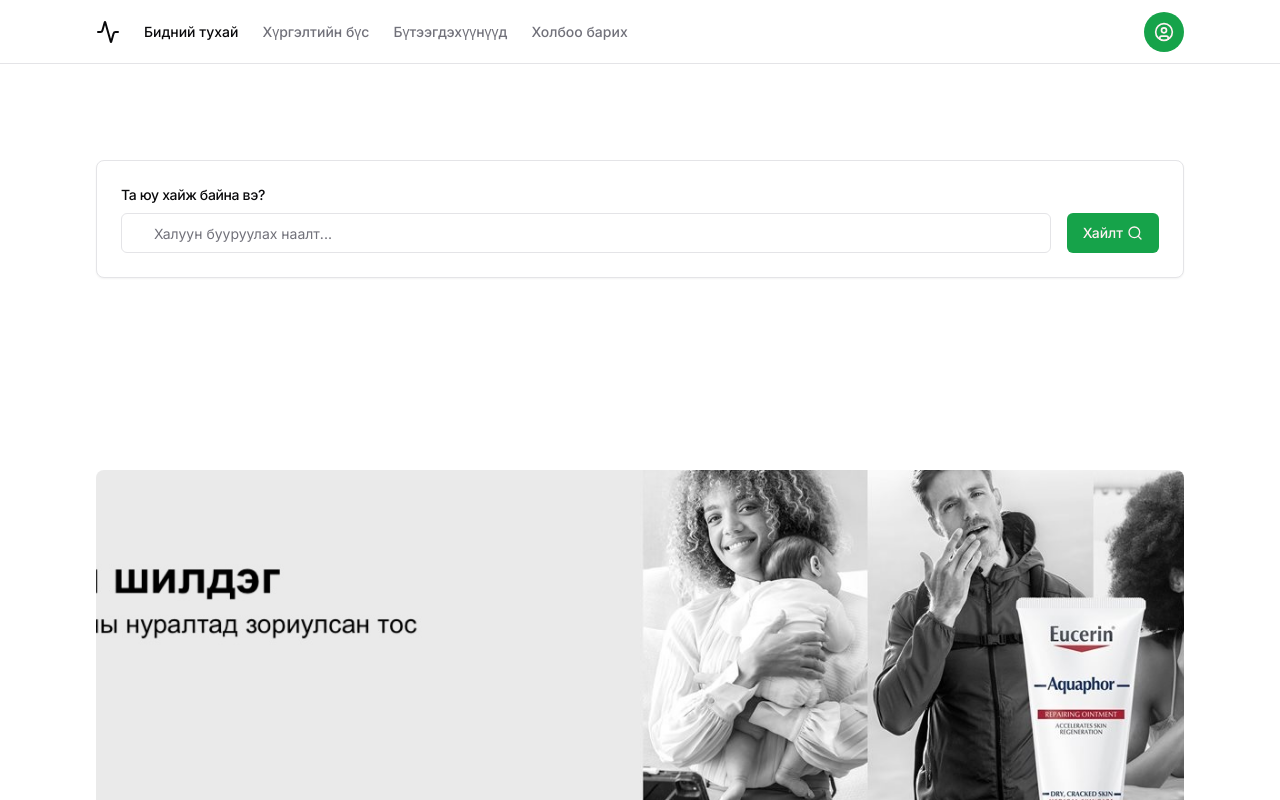
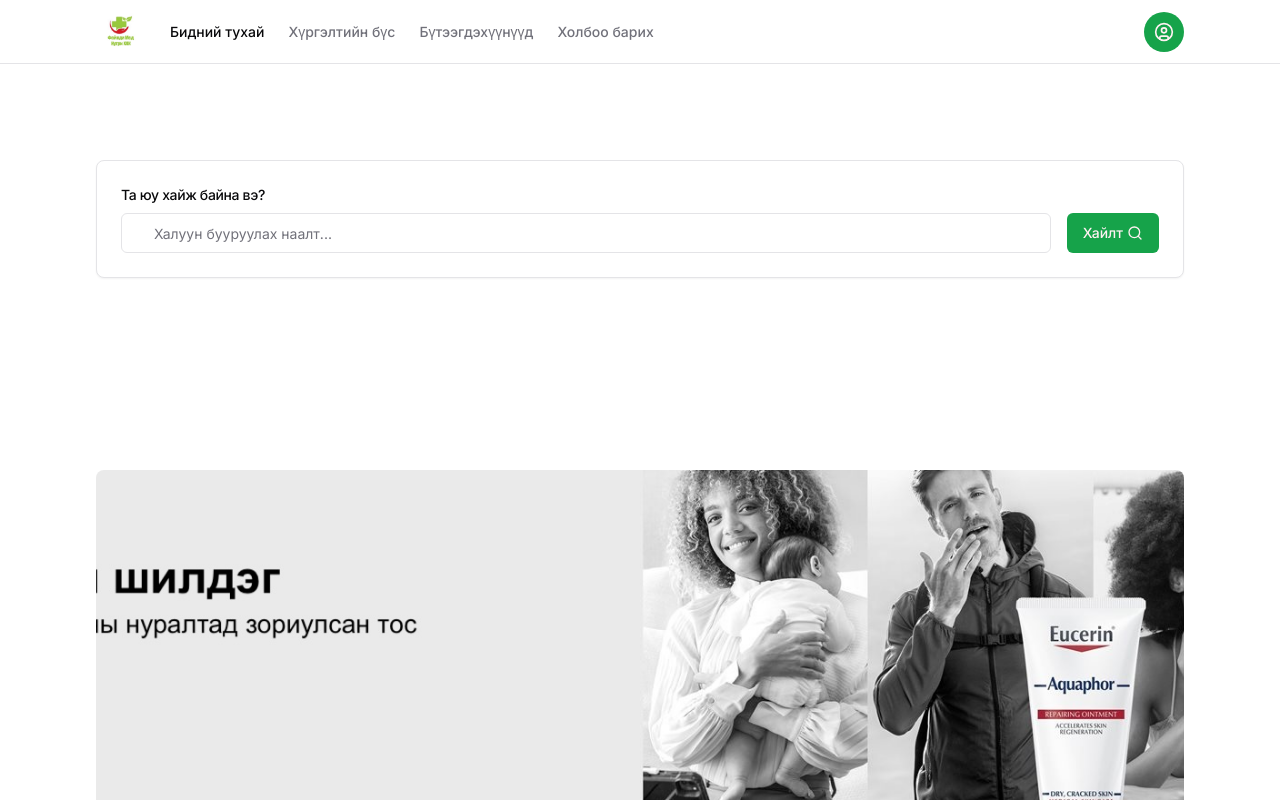
Before and after one commit to noodlesaddle/edamame, a Next.js app: page / in a window 1280 px wide. Shown: the top 800 px of the page. Built offline with nearby package versions, Linux system fonts and the light colour scheme.

Commit message:
updated logo

```diff
--- a/app/layout.tsx
+++ b/app/layout.tsx
@@ -5,8 +5,9 @@ import "./globals.css";
 const inter = Inter({ subsets: ["latin"] });
 
 export const metadata: Metadata = {
-  title: "Create Next App",
-  description: "Generated by create next app",
+  title: "Findy Nutri Med",
+  description:
+    "Enhancing community health with exceptional care and personalized service.",
 };
 
 export default function RootLayout({
--- a/app/page.tsx
+++ b/app/page.tsx
@@ -59,7 +59,13 @@ export default function Home() {
             href="#"
             className="flex items-center gap-2 text-lg font-semibold md:text-base"
           >
-            <Activity className="h-6 w-6" />
+            <Image
+              src="/logo.jpeg"
+              className="rounded-full"
+              alt="logo"
+              height={50}
+              width={50}
+            />
             <span className="sr-only">Файнди Мед Нутри ХХК</span>
           </Link>
           <Link
```
Also changed, not shown: public/logo.jpeg (added).
